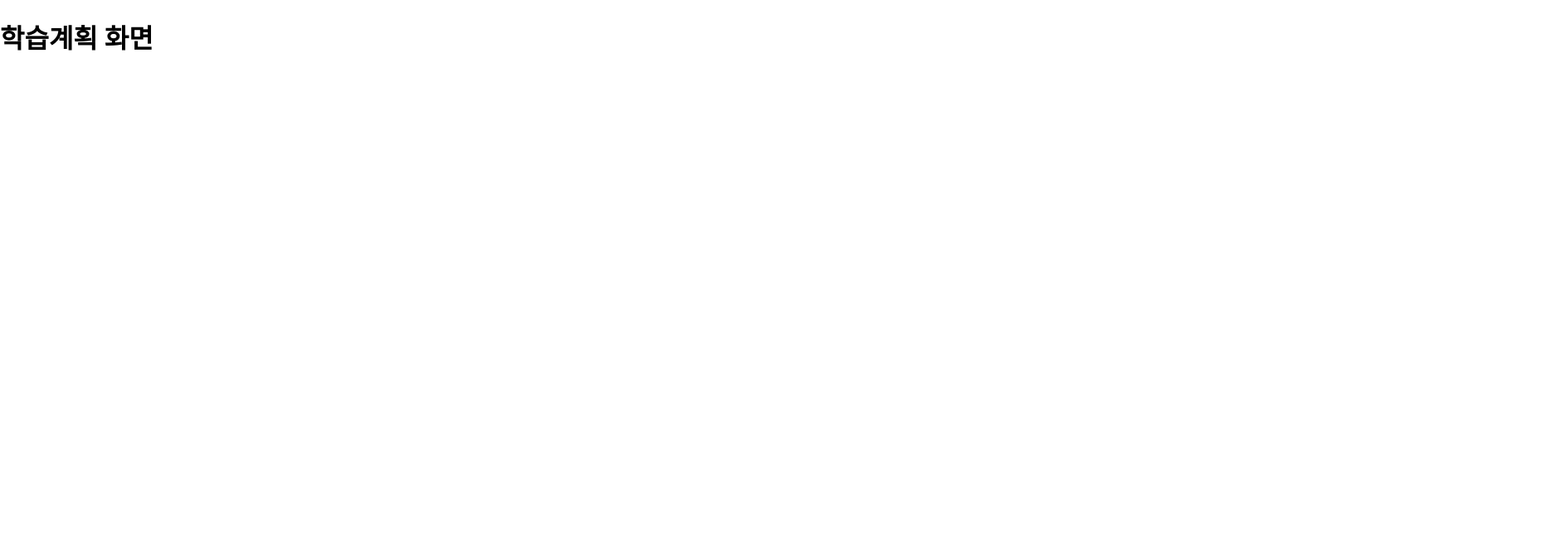
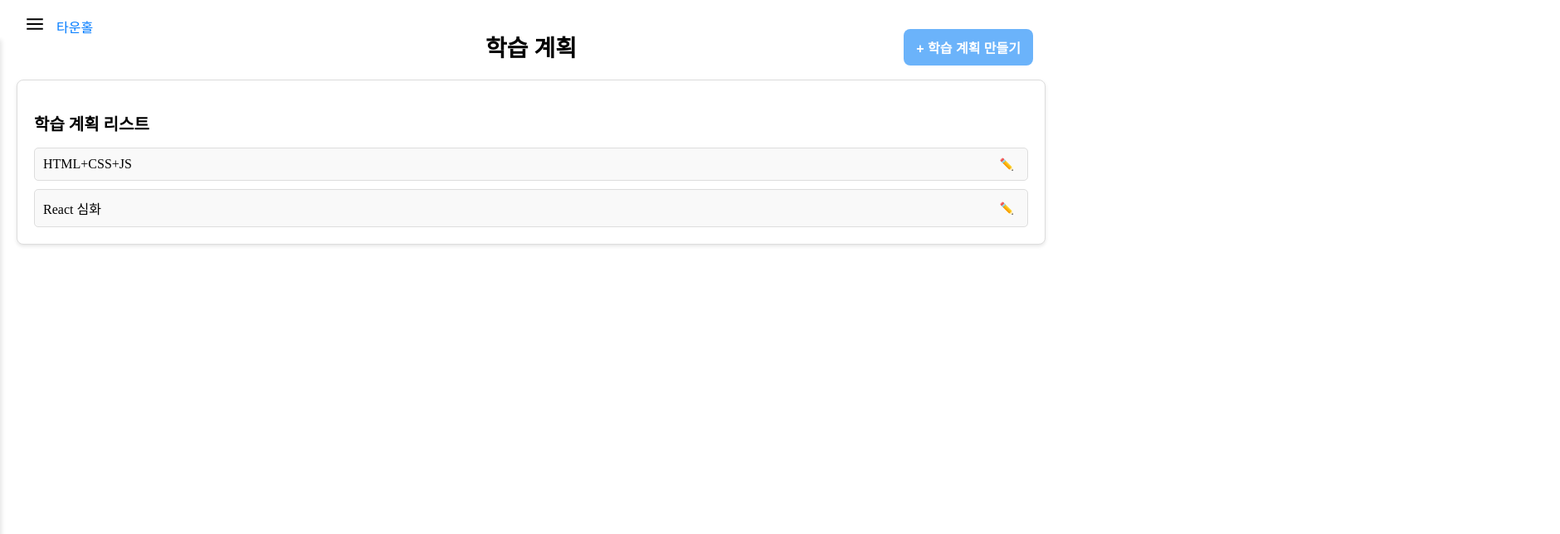
Before and after one commit to Deep-dive-final-project/deepdive-app, a Next.js app: page /campaign in a window 1280 px wide. Shown: the top 644 px of the page at 83% size, 1880 px wide, since content can reach past the window. Built offline with nearby package versions, Linux system fonts and the light colour scheme.

Commit message:
학습계획 페이지 - 학습계획 생성하기

```diff
--- /dev/null
+++ b/src/app/(AfterLogin)/campaign/campaign.module.css
@@ -0,0 +1,196 @@
+/* src/app/campaign/campaign.module.css */
+.container {
+    display: flex;
+    flex-direction: column;
+    padding: 20px;
+    background-color: #fff;
+    height: 100vh;
+  }
+
+  .header {
+    font-size: 28px;
+    font-weight: bold;
+    margin-bottom: 20px;
+    text-align: center;
+  }
+
+  .campaignContainer {
+    display: flex;
+    gap: 20px;
+    justify-content: space-between;
+    position: relative; /* 위치를 기준으로 슬라이드 효과 */
+  }
+
+  .leftPanel {
+    flex: 1;
+    background-color: #fff;
+    border: 1px solid #ddd;
+    border-radius: 8px;
+    padding: 20px;
+    box-shadow: 0 2px 4px rgba(0, 0, 0, 0.1);
+  }
+
+  .panelTitle {
+    font-size: 20px;
+    margin-bottom: 15px;
+  }
+
+  .planList {
+    display: flex;
+    flex-direction: column;
+    gap: 10px;
+  }
+
+  .planItem {
+    display: flex;
+    justify-content: space-between;
+    padding: 10px;
+    border: 1px solid #ddd;
+    border-radius: 5px;
+    background-color: #f9f9f9;
+  }
+
+  .editButton {
+    background-color: transparent;
+    border: none;
+    cursor: pointer;
+    font-size: 14px;
+  }
+
+  .createButton {
+    background-color: rgb(107, 179, 250); /* 파란색 배경 */
+    color: #fff; /* 흰색 텍스트 */
+    border: none;
+    border-radius: 8px; /* 둥근 모서리 */
+    padding: 10px 15px;
+    font-size: 16px;
+    font-weight: bold;
+    cursor: pointer;
+    transition: background-color 0.3s ease;
+    position: absolute; /* 오른쪽 위 고정 */
+    top: 35px;
+    right: 35px;
+  }
+
+  .createButton:hover {
+    background-color: dodgerblue; /* 호버 시 더 어두운 파란색 */
+  }
+
+  /* 학습 계획 생성 화면 스타일 */
+  .rightPanel {
+    position: absolute; /* 절대 위치로 설정하여 슬라이드 애니메이션 구현 */
+    top: 0;
+    right: 0;
+    width: 50%; /* 오른쪽 반절 너비로 설정 */
+    background-color: #fff;
+    border: 1px solid #ddd;
+    border-radius: 8px;
+    padding: 20px;
+    box-shadow: 0 2px 4px rgba(0, 0, 0, 0.1);
+    height: 80vh;
+    transform: translateX(100%); /* 초기 위치를 오른쪽 밖으로 설정 */
+    transition: transform 0.3s ease, opacity 0.3s ease; /* 슬라이드 효과 */
+    opacity: 0;
+    visibility: hidden;
+    overflow-y: auto;
+  }
+
+  .slideIn {
+    transform: translateX(0); /* 슬라이드 인 애니메이션 */
+    opacity: 1;
+    visibility: visible;
+  }
+
+  .slideOut {
+    transform: translateX(100%); /* 슬라이드 아웃 애니메이션 */
+    transition: transform 0.3s ease, opacity 0.3s ease, visibility 0s 0.3s;
+  }
+
+  .closeButton {
+    position: absolute;
+    top: 10px;
+    right: 10px;
+    background-color: transparent;
+    border: none;
+    font-size: 16px;
+    cursor: pointer;
+  }
+
+  .formContainer {
+    margin-top: 25px;
+  }
+
+  .formTitle {
+    font-size: 20px;
+    margin-bottom: 20px;
+  }
+
+  .label {
+    font-size: 14px;
+    color: #333;
+  }
+
+  .input,
+  .select,
+  .textarea {
+    width: 100%;
+    padding: 8px;
+    margin-top: 5px;
+    margin-bottom: 20px;
+    border: 1px solid #ddd;
+    border-radius: 5px;
+    font-size: 14px;
+  }
+
+  .textarea {
+    height: 80px;
+    resize: none;
+  }
+
+  /* 태스크 섹션 스타일 */
+.taskSection {
+    margin-top: 10px;
+  }
+
+  .taskTitle {
+    font-size: 16px;
+    margin-bottom: 10px;
+  }
+
+  .taskItem {
+    display: flex;
+    justify-content: space-between;
+    align-items: center;
+    margin-bottom: 10px;
+    border: 1px solid rgba(0, 0, 0, 0.1);
+    border-radius: 8px;
+    padding: 3px 0;
+    font-size: 14px;
+  }
+
+  .taskItem span{
+    margin-left: 5px;
+  }
+
+  .statusSelect {
+    padding: 5px;
+    margin-right: 10px;
+    border-radius: 4px;
+    border: 1px solid #ddd;
+    font-size: 14px;
+  }
+
+  .buttonSection {
+    margin-top: 20px;
+    text-align: center;
+  }
+
+  .submitButton {
+    padding: 10px 20px;
+    background-color: dodgerblue;
+    color: #fff;
+    border: none;
+    border-radius: 5px;
+    cursor: pointer;
+    font-size: 16px;
+  }
--- /dev/null
+++ b/src/app/(AfterLogin)/campaign/page.tsx
@@ -0,0 +1,142 @@
+// src/app/campaign/page.tsx
+"use client";
+
+import React, { useState } from 'react';
+import styles from './campaign.module.css';
+
+export default function Campaign() {
+  const [showCreatePanel, setShowCreatePanel] = useState(false); // 상태로 화면 전환 관리
+  const [planName, setPlanName] = useState('');
+  const [selectedCourse, setSelectedCourse] = useState('');
+  const [goal, setGoal] = useState('');
+  const [tasks, setTasks] = useState([
+    { name: '섹션1', status: '시작전' },
+    { name: '섹션2', status: '시작전' },
+    { name: '섹션3', status: '시작전' },
+  ]);
+
+  // 학습 계획 만들기 버튼 클릭 핸들러
+  const handleCreateButtonClick = () => {
+      setShowCreatePanel(true);
+  };
+
+  const handleClosePanel = () => {
+      setShowCreatePanel(false);
+  };
+
+  // 태스크 상태 변경 핸들러
+  const handleTaskStatusChange = (index: number, newStatus: string) => {
+    setTasks((prevTasks) => {
+      const updatedTasks = [...prevTasks];
+      updatedTasks[index].status = newStatus;
+      return updatedTasks;
+    });
+  };
+
+
+  return (
+    <div className={styles.container}>
+      <div className={styles.header}>학습 계획</div>
+
+      {/* 학습 계획 만들기 버튼 */}
+      <button className={styles.createButton} onClick={handleCreateButtonClick}>+ 학습 계획 만들기</button>
+
+      <div className={styles.campaignContainer}>
+        {/* 학습 계획 리스트 화면 */}
+        <div className={styles.leftPanel}>
+          <h2 className={styles.panelTitle}>학습 계획 리스트</h2>
+          {/* 리스트 콘텐츠 */}
+          <div className={styles.planList}>
+            <div className={styles.planItem}>
+              <span>HTML+CSS+JS</span>
+              <button className={styles.editButton}>✏️</button>
+            </div>
+            <div className={styles.planItem}>
+              <span>React 심화</span>
+              <button className={styles.editButton}>✏️</button>
+            </div>
+          </div>
+        </div>
+
+        {/* 학습 계획 생성 화면 */}
+        <div
+            className={`${styles.rightPanel} ${
+                showCreatePanel ? styles.slideIn : styles.slideOut
+            }`}
+        >
+          <button className={styles.closeButton} onClick={handleClosePanel}>
+              X
+          </button>
+          <div className={styles.formContainer}>
+            <h2 className={styles.formTitle}>학습 계획 만들기</h2>
+
+            {/* 학습 계획 제목 입력 */}
+            <label className={styles.label}>
+              학습 계획 제목
+              <input
+                type="text"
+                value={planName}
+                onChange={(e) => setPlanName(e.target.value)}
+                className={styles.input}
+                placeholder="(예) 프론트엔드 심화 학습"
+              />
+            </label>
+
+            {/* 강의 선택 드롭다운 */}
+            <label className={styles.label}>
+              강의 선택하기
+              <select
+                value={selectedCourse}
+                onChange={(e) => setSelectedCourse(e.target.value)}
+                className={styles.select}
+              >
+                <option value="">강의 선택</option>
+                <option value="course1">HTML+CSS+JS</option>
+                <option value="course2">React 심화</option>
+              </select>
+            </label>
+
+            {/* 목표 입력 */}
+            <label className={styles.label}>
+              학습 목표
+              <textarea
+                value={goal}
+                onChange={(e) => setGoal(e.target.value)}
+                className={styles.textarea}
+                placeholder="이번 학습에서는 어떤 것을 달성하실 건가요?"
+              />
+            </label>
+
+            {/* 태스크 목록 */}
+            <div className={styles.taskSection}>
+              <h3 className={styles.taskTitle}>태스크 목록</h3>
+              {tasks.map((task, index) => (
+                <div key={index} className={styles.taskItem}>
+                  <span>{task.name}</span>
+                  <select
+                    value={task.status}
+                    onChange={(e) =>
+                      handleTaskStatusChange(index, e.target.value)
+                    }
+                    className={styles.statusSelect}
+                  >
+                    <option value="시작전">시작전</option>
+                    <option value="진행중">진행중</option>
+                    <option value="완료">완료</option>
+                  </select>
+                </div>
+              ))}
+            </div>
+
+            {/* 버튼 섹션 */}
+            <div className={styles.buttonSection}>
+              <button className={styles.submitButton}>
+                학습 계획 시작하기
+              </button>
+            </div>
+          </div>
+        </div>
+      </div>
+    </div>
+  );
+}
--- a/src/app/campaign/page.tsx
+++ /dev/null
@@ -1,8 +0,0 @@
-
-export default function Campaign() {
-  return (
-    <div>
-      <h1>학습계획 화면</h1>
-    </div>
-  );
-}
```
Also changed, not shown: src/app/(AfterLogin)/campaign/complete/campaignComplete.module.css (added), src/app/(AfterLogin)/campaign/complete/page.tsx (renamed from src/app/campaign/complete/page.tsx), src/app/campaign/complete/campaignComplete.module.css (deleted).
